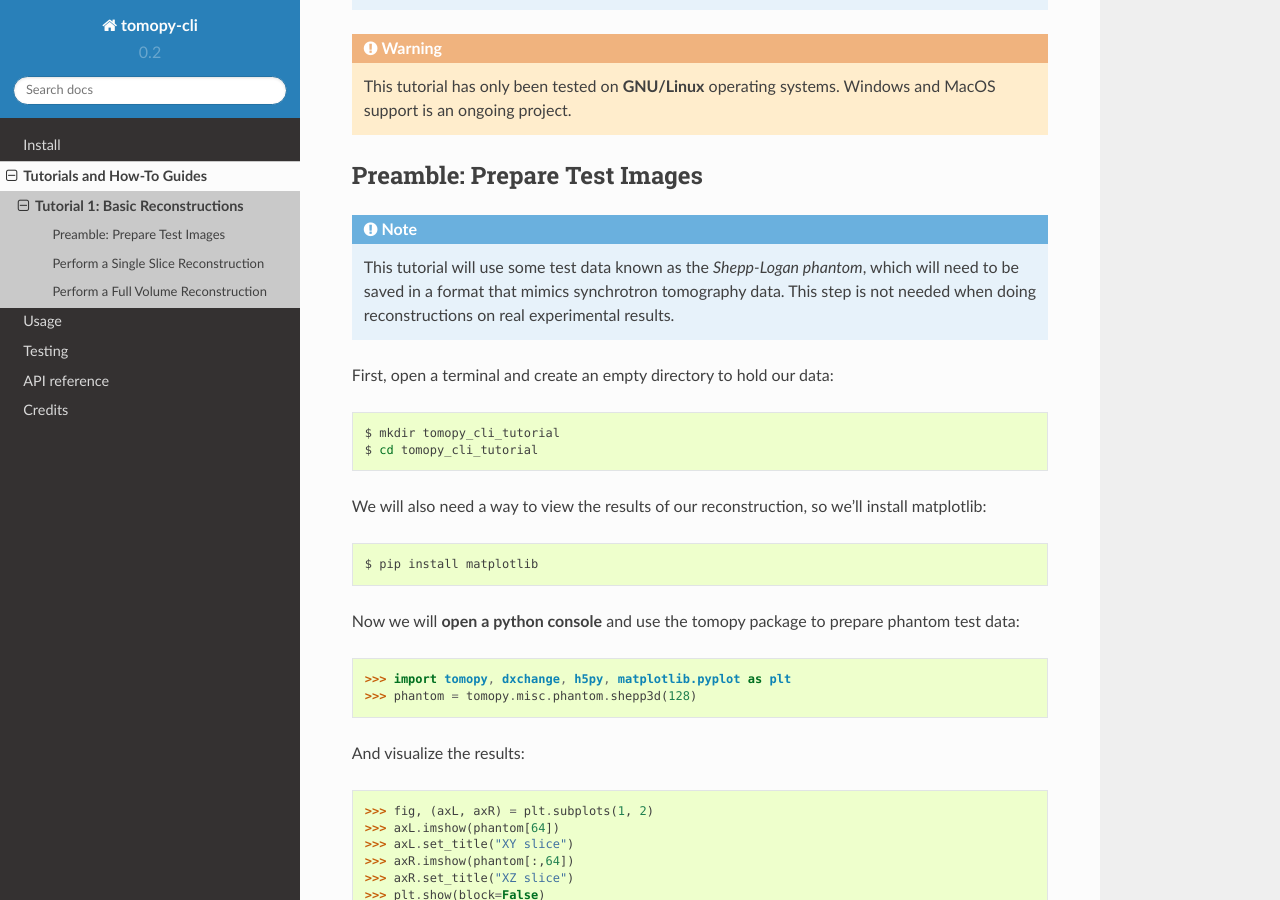
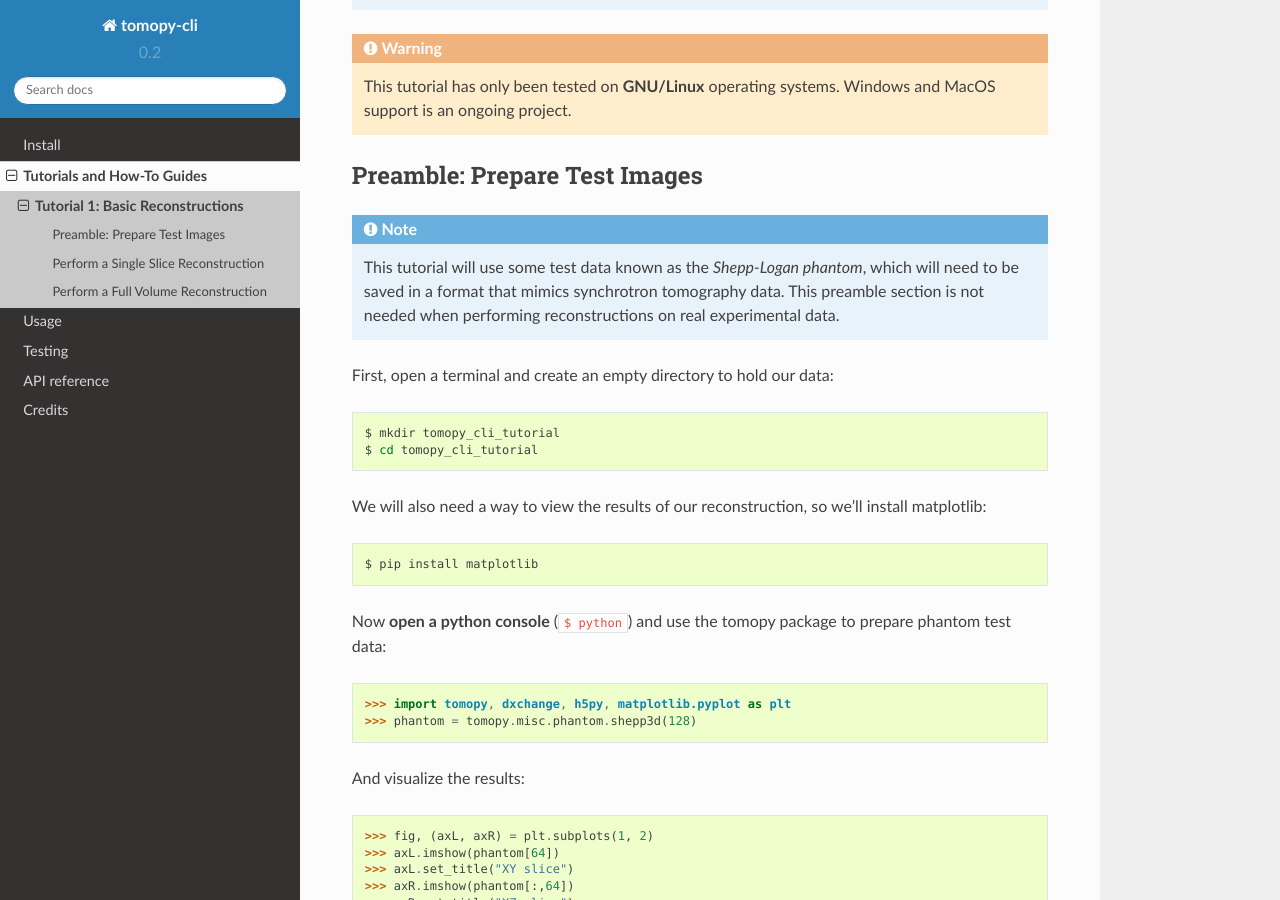
Before and after one commit to tomography/tomopy-cli, a Sphinx documentation site: the page built from docs/source/guides/tutorial_1.rst, in a window 1280 px wide and 900 px high, scrolled down 467 px. Built offline with Sphinx 7.4.7 and the Read the Docs theme 2.0.0, drawn with Linux system fonts in a browser that asks for light colours.

Commit message:
Minor corrections to tutorial 1.

```diff
--- a/docs/source/guides/tutorial_1.rst
+++ b/docs/source/guides/tutorial_1.rst
@@ -31,8 +31,8 @@ Preamble: Prepare Test Images
 
    This tutorial will use some test data known as the *Shepp-Logan
    phantom*, which will need to be saved in a format that mimics
-   synchrotron tomography data. This step is not needed when doing
-   reconstructions on real experimental results.
+   synchrotron tomography data. This preamble section is not needed
+   when performing reconstructions on real experimental data.
 
 First, open a terminal and create an empty directory to hold our data:
 
@@ -48,8 +48,8 @@ we'll install matplotlib:
 
    $ pip install matplotlib
 
-Now we will **open a python console** and use the tomopy package to
-prepare phantom test data:
+Now **open a python console** (``$ python``) and use the tomopy
+package to prepare phantom test data:
 
 .. code-block:: python
 
```
